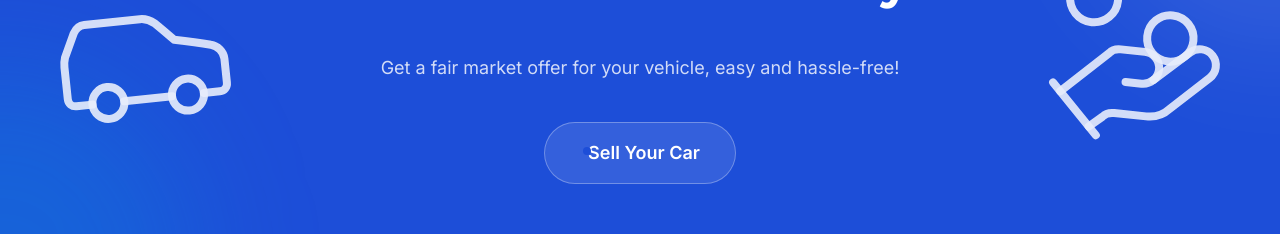
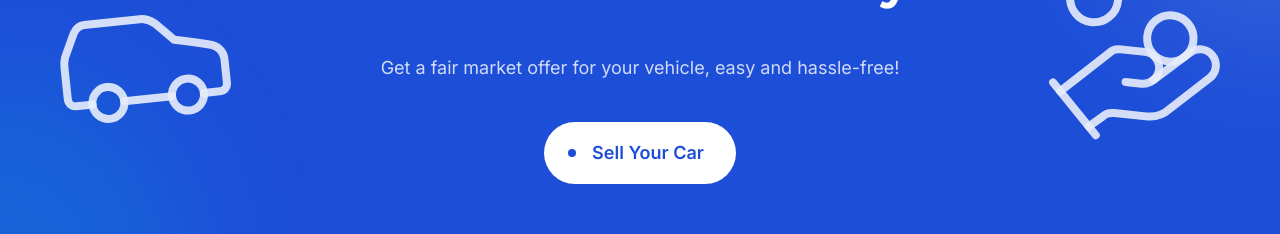
Before and after one commit to pottie2288/king-cars-website, a React (Vite) app: page / in a window 1280 px wide. Shown: the part 2880-3114 px from the top of the page. Built offline with nearby package versions, Linux system fonts and the light colour scheme.

Commit message:
style: improve interactive button contrast and fix text collision

```diff
--- a/src/components/ui/interactive-hover-button.tsx
+++ b/src/components/ui/interactive-hover-button.tsx
@@ -20,14 +20,14 @@ const InteractiveHoverButton = React.forwardRef<
       )}
       {...props}
     >
-      <span className="inline-block translate-x-1 transition-all duration-300 group-hover:translate-x-12 group-hover:opacity-0">
+      <span className="inline-block translate-x-2 transition-all duration-300 group-hover:translate-x-12 group-hover:opacity-0">
         {text}
       </span>
       <div className="absolute top-0 z-10 flex h-full w-full translate-x-12 items-center justify-center gap-2 text-primary-foreground opacity-0 transition-all duration-300 group-hover:-translate-x-1 group-hover:opacity-100">
         <span>{text}</span>
         <ArrowRight />
       </div>
-      <div className="absolute left-[20%] top-[40%] h-2 w-2 scale-[1] rounded-lg bg-primary transition-all duration-300 group-hover:left-[0%] group-hover:top-[0%] group-hover:h-full group-hover:w-full group-hover:scale-[1.8] group-hover:bg-primary"></div>
+      <div className="absolute left-[12%] top-1/2 -translate-y-1/2 h-2 w-2 scale-[1] rounded-lg bg-primary transition-all duration-300 group-hover:left-[0%] group-hover:top-[0%] group-hover:h-full group-hover:w-full group-hover:scale-[1.8] group-hover:bg-primary"></div>
     </button>
   );
 });
--- a/src/pages/HomePage.tsx
+++ b/src/pages/HomePage.tsx
@@ -261,7 +261,7 @@ export function HomePage({ favourites, onToggleFavourite }: HomePageProps) {
                   <InteractiveHoverButton
                     text="Sell Your Car"
                     onClick={() => navigate('/sell-your-car')}
-                    className="w-48 border-white/30 bg-white/10 text-white text-lg py-4 hover:border-white"
+                    className="w-48 bg-white text-king-blue text-lg py-4 border-transparent hover:border-white"
                   />
                 </div>
               </AnimatedSection>
```
